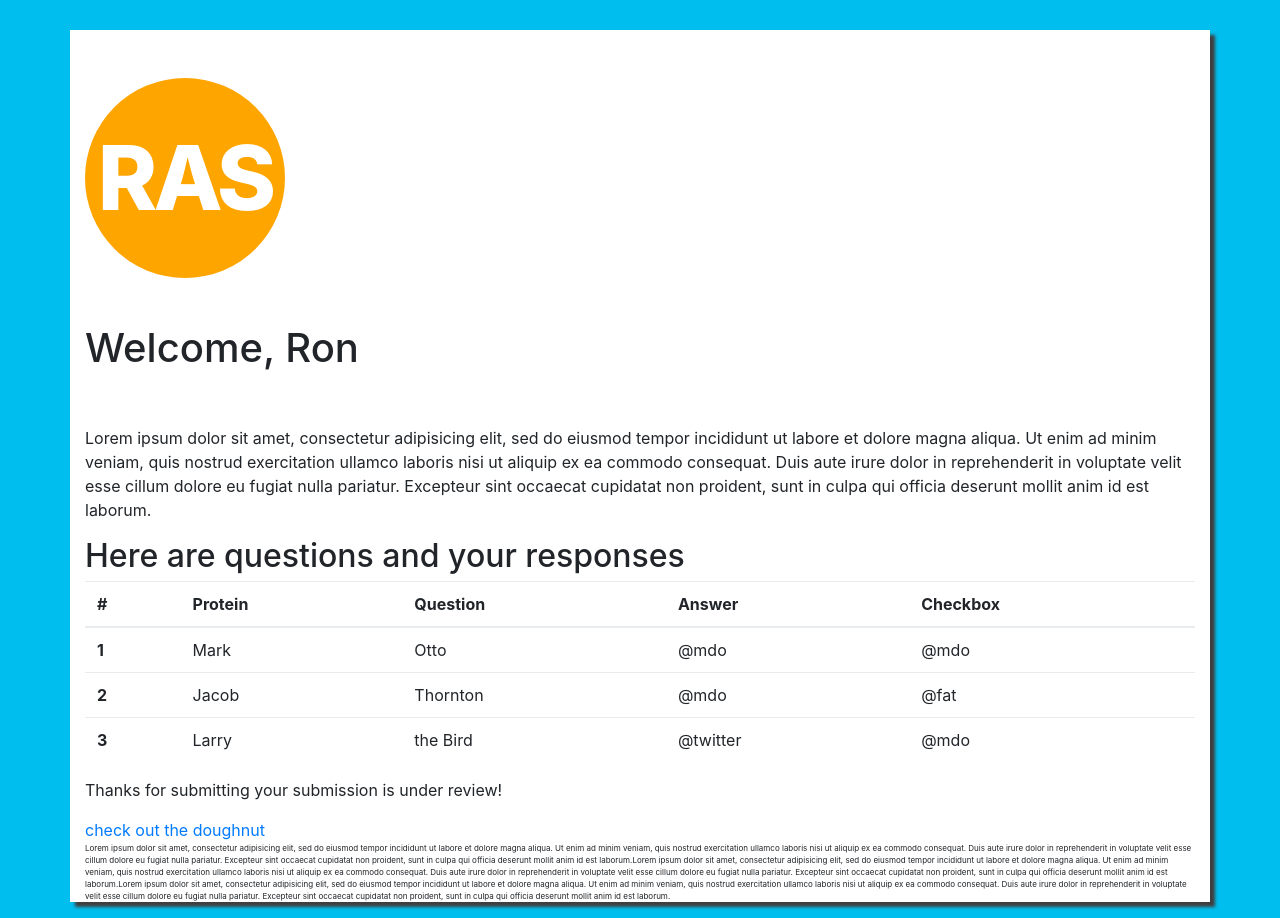
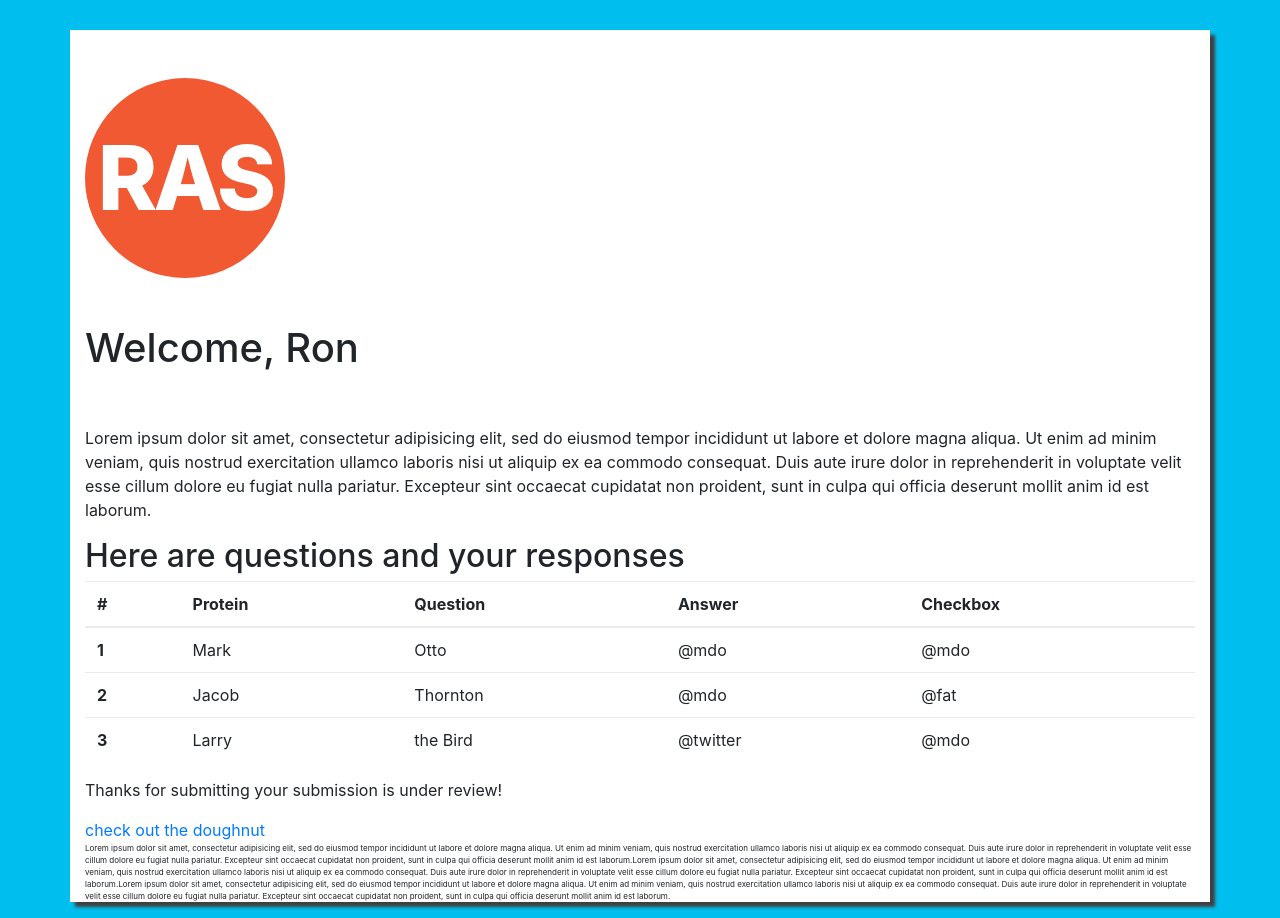
Before and after one commit to LevytsRoman/RAS, a website: page views/email.html in a window 1280 px wide. Drawn offline with nearby package versions, Linux system fonts and the light colour scheme.

Commit message:
change logo color

```diff
--- a/views/email.html
+++ b/views/email.html
@@ -8,7 +8,7 @@
   <div class="container" style="background-color: white; margin-top: 30px; box-shadow: 5px 5px 3px #403f3f;">
     <br>
     <br>
-  <div style="background-color: orange; border-radius:50%; width: 200px; height: 200px; font-size: 90px; line-height: 200px; text-align: center; font-weight: 800; color: white; letter-spacing: -4px;">RAS</div>
+  <div style="background-color: #f15932; border-radius:50%; width: 200px; height: 200px; font-size: 90px; line-height: 200px; text-align: center; font-weight: 800; color: white; letter-spacing: -4px;">RAS</div>
   <br>
   <br>
   <h1>Welcome, Ron</h1>
```
